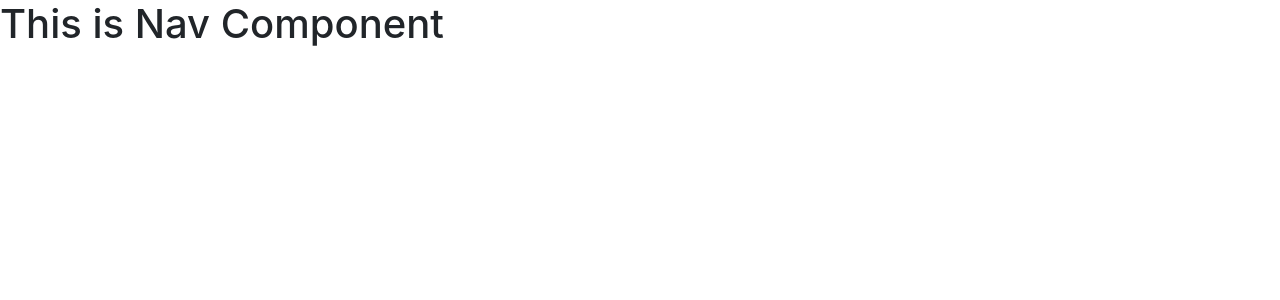
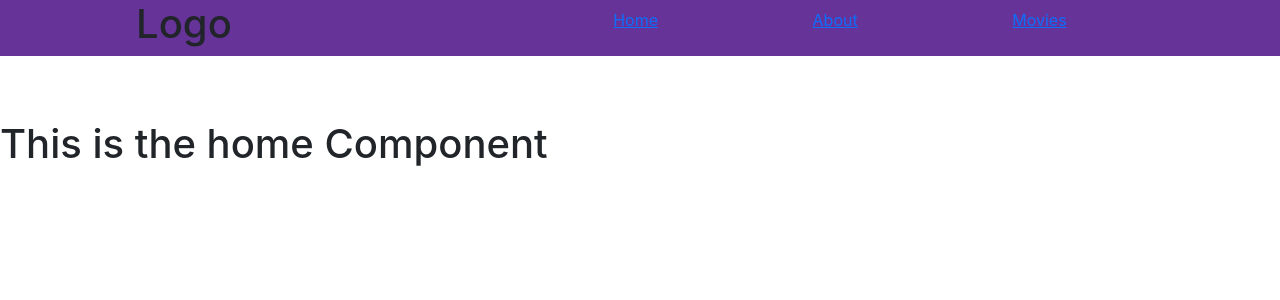
Before and after one commit to Vishal-Dutt/React, a React (Create React App) app in the folder React/movies/: page / in a window 1280 px wide. Shown: the top 300 px of the page. Built offline with nearby package versions, Linux system fonts and the light colour scheme.

Commit message:
Router Link and Props

```diff
--- a/React/movies/src/App.js
+++ b/React/movies/src/App.js
@@ -1,7 +1,7 @@
 import Movies from "./Components/Movies";
 import About from "./Components/About";
 import Home from "./Components/Home";
-import Nav from "./Components/Nav";
+import Nav from "./Nav";
 
 import { BrowserRouter as Router, Route, Switch } from 'react-router-dom'
 function App() {
@@ -45,11 +45,19 @@ function App() {
 
     // Use exact as it exactly matches path of the component
     <Router>
+      <Nav />
       <Switch>
-        <Nav/>
         <Route path='/' exact component={Home} />
         <Route path='/movies' component={Movies} />
-        <Route path='/about' component={About} />
+        {/* Passing prop */}
+        {/* <Route path='/about' component={About} isAuth={true}/> */}
+        {/* Render Prop */}
+
+        {/* When we use render method the render method pass internal props to the component
+          we get these props in the render callback fucntions . we can add our props and pass there props to the components*/}
+        <Route path='/about' render={(props)=>(
+          <About {...props} isAuth={true}/>
+        )}/>
       </Switch>
     </Router>
   );
--- a/React/movies/src/Components/About.js
+++ b/React/movies/src/Components/About.js
@@ -1,6 +1,7 @@
 import React from 'react'
 
-function About() {
+function About({isAuth}) {
+    console.log(isAuth);
     return (
         <div>
             <h1>This is About Component</h1>
--- a/React/movies/src/Components/Nav.js
+++ /dev/null
@@ -1,11 +0,0 @@
-import React from 'react'
-
-function Nav() {
-    return (
-        <div>
-            <h1>This is Nav Component</h1>
-        </div>
-    )
-}
-
-export default Nav
--- /dev/null
+++ b/React/movies/src/Nav.js
@@ -0,0 +1,23 @@
+import React from 'react'
+import './nav.css';
+import { Link } from 'react-router-dom';
+function Nav() {
+    return (
+        <nav className='nav-class'>
+            <h1>Logo</h1>
+            <ul className='list'>
+                <Link to='/'>
+                    <li>Home</li>
+                </Link>
+                <Link to='/about'>
+                    <li>About</li>
+                </Link>
+                <Link to='/movies'>
+                    <li>Movies</li>
+                </Link>
+            </ul>
+        </nav>
+    )
+}
+
+export default Nav
--- /dev/null
+++ b/React/movies/src/nav.css
@@ -0,0 +1,17 @@
+.nav-class {
+    display: flex;
+    justify-content: space-around;
+    background-color: rebeccapurple;
+    margin-bottom: 5%;
+}
+
+.list{
+    display: flex;
+    justify-content: space-around;
+    width: 50%;
+    align-items: center;
+}
+
+.list li{
+    list-style: none;
+}
```
